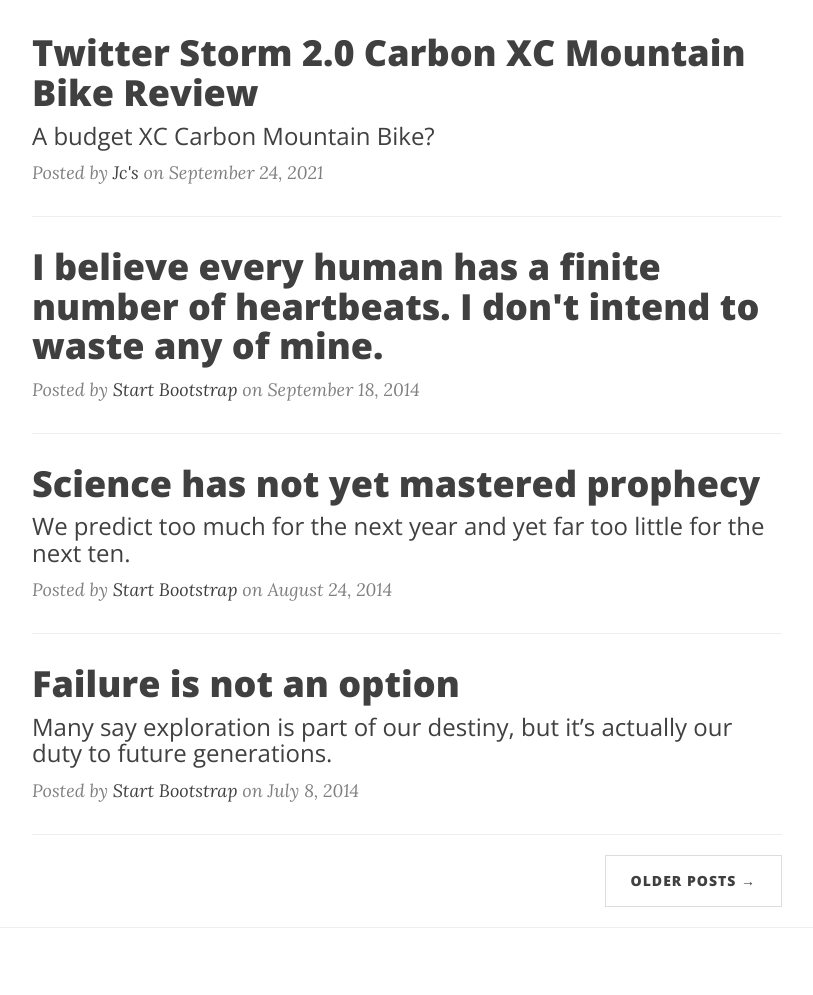
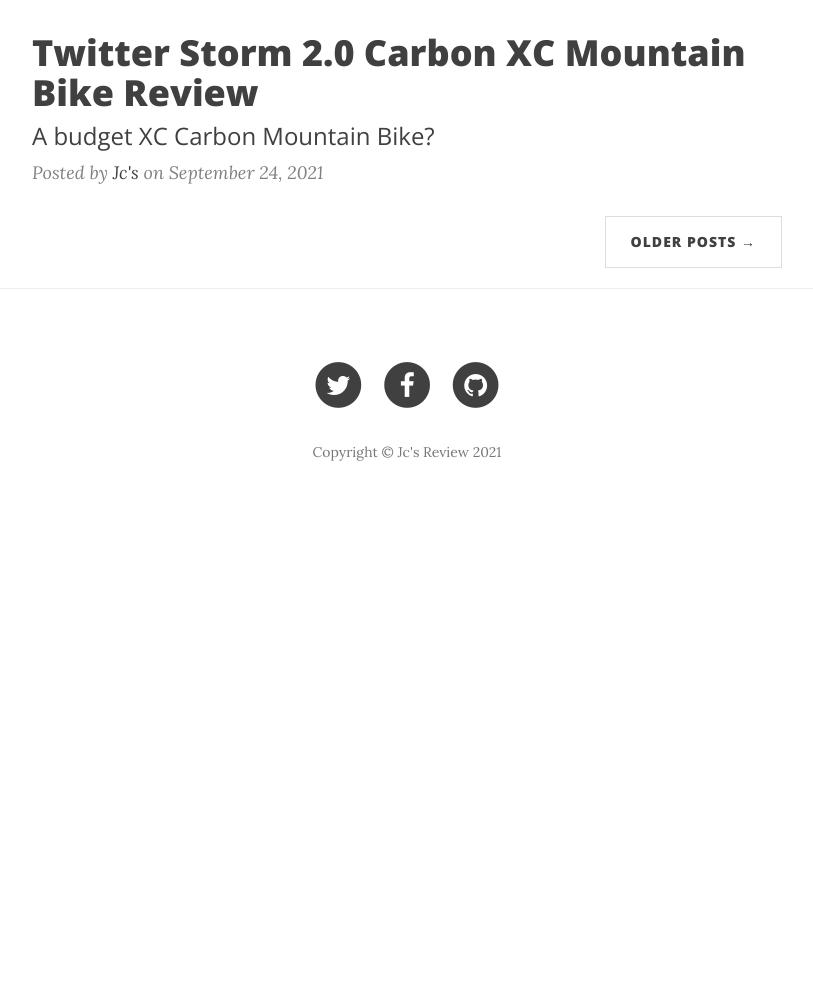
Before and after one commit to firemax13/reviews, a plain HTML site: page index.html in a window 1280 px wide. Shown: the part 495-1490 px from the top of the page, without its empty margins (233-1046 px from the left). After the commit the page ends 1023 px from the top, so only its background shows below. Drawn offline with nearby package versions, Linux system fonts and the light colour scheme.

Commit message:
Update index.html

```diff
--- a/index.html
+++ b/index.html
@@ -99,40 +99,7 @@
                     </a>
                     <p class="post-meta">Posted by <a href="#">Jc's</a> on September 24, 2021</p>
                 </div>
-                <hr>
-                <div class="post-preview">
-                    <a href="post.html">
-                        <h2 class="post-title">
-                            I believe every human has a finite number of heartbeats. I don't intend to waste any of mine.
-                        </h2>
-                    </a>
-                    <p class="post-meta">Posted by <a href="#">Start Bootstrap</a> on September 18, 2014</p>
-                </div>
-                <hr>
-                <div class="post-preview">
-                    <a href="post.html">
-                        <h2 class="post-title">
-                            Science has not yet mastered prophecy
-                        </h2>
-                        <h3 class="post-subtitle">
-                            We predict too much for the next year and yet far too little for the next ten.
-                        </h3>
-                    </a>
-                    <p class="post-meta">Posted by <a href="#">Start Bootstrap</a> on August 24, 2014</p>
-                </div>
-                <hr>
-                <div class="post-preview">
-                    <a href="post.html">
-                        <h2 class="post-title">
-                            Failure is not an option
-                        </h2>
-                        <h3 class="post-subtitle">
-                            Many say exploration is part of our destiny, but it’s actually our duty to future generations.
-                        </h3>
-                    </a>
-                    <p class="post-meta">Posted by <a href="#">Start Bootstrap</a> on July 8, 2014</p>
-                </div>
-                <hr>
+
                 <!-- Pager -->
                 <ul class="pager">
                     <li class="next">
```
